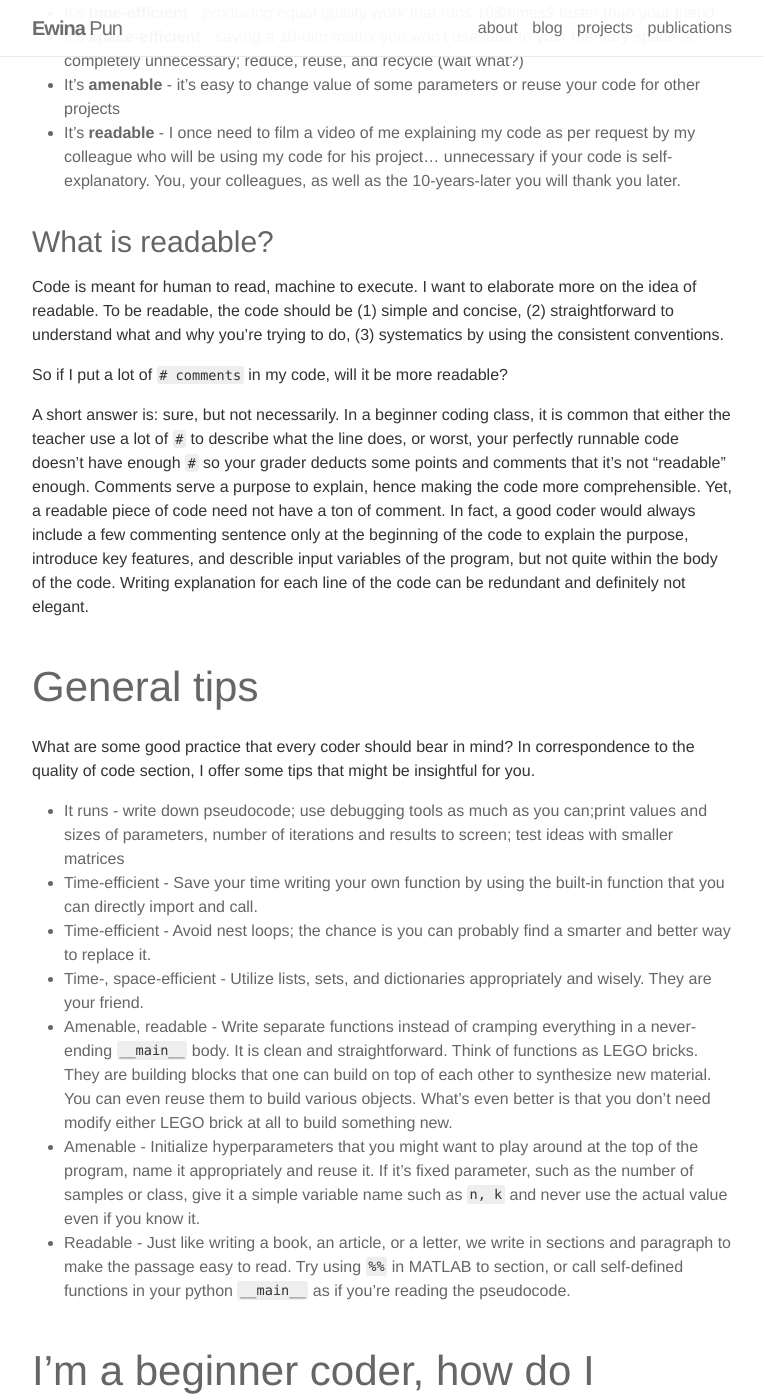
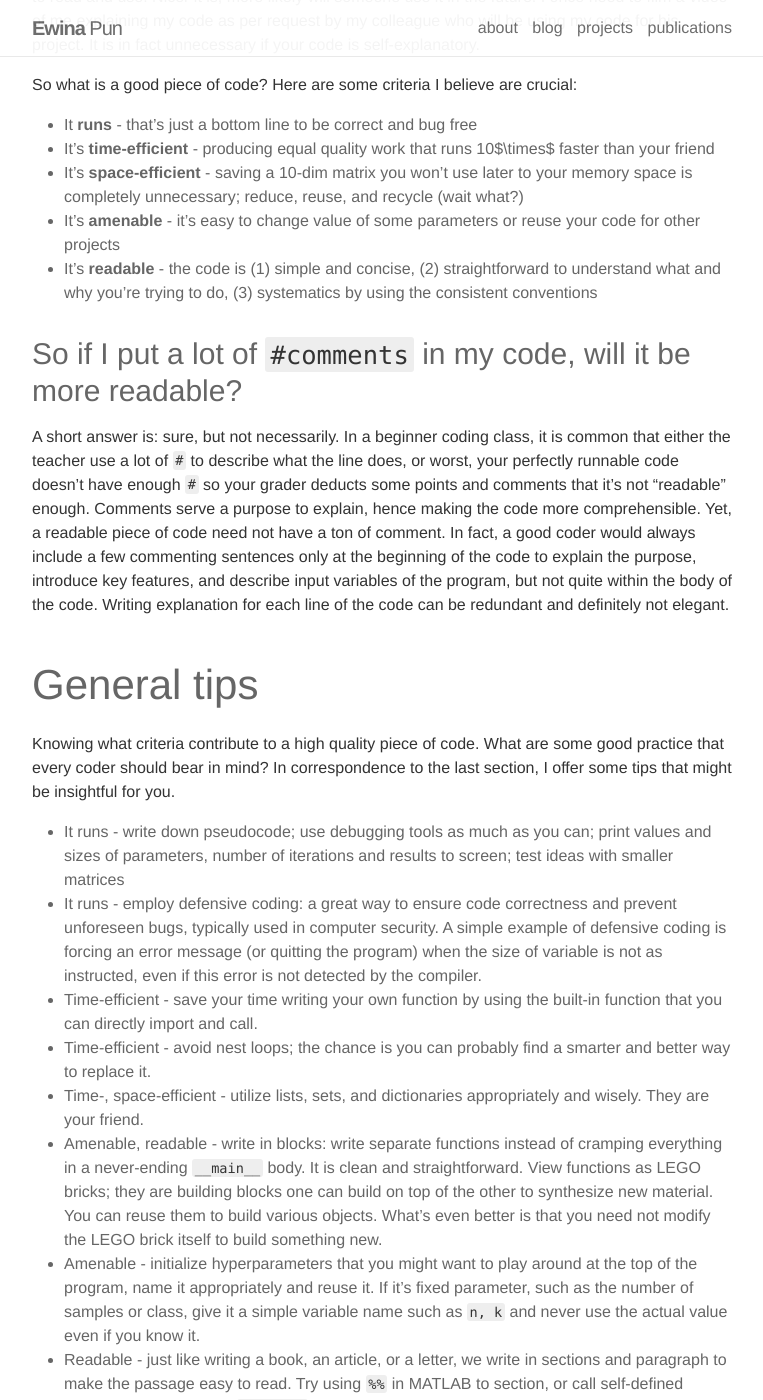
Before and after one commit to ewinapun/ewinapun.github.io, a Jekyll site: the page built from _posts/2018-2-25-coding_tips.md, in a window 1280 px wide and 1400 px high, scrolled down 594 px. Shown: the whole window, without its empty margins (258-1021 px from the left). Built offline with Jekyll 4.4.1, drawn with Linux system fonts in a browser that asks for light colours; nearby versions of some CDN libraries; some of the changed text lies outside the part shown.

Commit message:
new edit

````diff
--- a/_posts/2018-2-25-coding_tips.md
+++ b/_posts/2018-2-25-coding_tips.md
@@ -1,47 +1,50 @@
 ---
 layout: post
-title: Don't tell me how to code
+title: Don't Tell Me How to Code
 date: 2019-2-28 06:00
 description: Giving some advise on coding from a researcher perspective
 published: true
 ---
 
-Everyone has different coding styles. Whether you are a clean or messy coder, it is fine as long as the program runs, right? Well, not quite. This quick article serves as a summary of what I've observed and learned, from coursework and working with people of various background (engineering, CS, biomedical, neuroscience folks...) throughout the years. To me, writing code is similar to writing an article. There are certain elements that can make a a piece of code *good*. What are some tricks and tips that might benefit YOU?
+Everyone has different coding styles. Whether you are a clean or messy coder, it is fine as long as the program runs, right? Well, not quite. This quick article serves as a summary of what I've observed and learned, from coursework and working with people of various background (engineering, CS, biomedical, neuroscience folks...) throughout the years. To me, writing code is similar to writing an article. There are certain elements that can make a a piece of code ***good***. What are some tricks and tips that might benefit YOU?
 
 <p class="caption">
-    P.S. People write books on how to write nice code. I am not trying to condense their work. This article is my own short summary that will most benefit beginner coders.
+    P.S. People write books on how to write nice code. It is not my intention to condense their work. This article is my own short summary that might most benefit beginner coders.
 </p>
 
 ## Quality of code
 
-What is a good piece of code? Here are some criteria I believe are crucial:
+Why do we bother to write quality codes? Code is meant for human to read, machine to execute. That means not only we want it to do a good job, we also want it to be presentable for other people to read and use. Nicer it is, more likely will someone use it in the future. I once need to film a video of me explaining my code as per request by my colleague who will be using my code for his project. It is in fact unnecessary if your code is self-explanatory.
 
-* It **runs** - that's just a bottom line to be correct
+So what is a good piece of code? Here are some criteria I believe are crucial:
+
+* It **runs** - that's just a bottom line to be correct and bug free
 * It's **time-efficient** - producing equal quality work that runs 10$\times$ faster than your friend
 * It's **space-efficient** - saving a 10-dim matrix you won't use later to your memory space is completely unnecessary; reduce, reuse, and recycle (wait what?)
 * It's **amenable** - it's easy to change value of some parameters or reuse your code for other projects
-* It's **readable** - I once need to film a video of me explaining my code as per request by my colleague who will be using my code for his project... unnecessary if your code is self-explanatory. You, your colleagues, as well as the 10-years-later you will thank you later.
+* It's **readable** - the code is (1) simple and concise, (2) straightforward to understand what and why you're trying to do, (3) systematics by using the consistent conventions
 
-### What is readable?
+### So if I put a lot of ```#comments``` in my code, will it be more readable?
 
-Code is meant for human to read, machine to execute. I want to elaborate more on the idea of readable. To be readable, the code should be (1) simple and concise, (2) straightforward to understand what and why you're trying to do, (3) systematics by using the consistent conventions.
-
-So if I put a lot of ```# comments``` in my code, will it be more readable?
-
-A short answer is: sure, but not necessarily. In a beginner coding class, it is common that either the teacher use a lot of ```#``` to describe what the line does, or worst, your perfectly runnable code doesn't have enough ```#``` so your grader deducts some points and comments that it's not "readable" enough. Comments serve a purpose to explain, hence making the code more comprehensible. Yet, a readable piece of code need not have a ton of comment. In fact, a good coder would always include a few commenting sentence only at the beginning of the code to explain the purpose, introduce key features, and describle input variables of the program, but not quite within the body of the code. Writing explanation for each line of the code can be redundant and definitely not elegant.
+A short answer is: sure, but not necessarily. In a beginner coding class, it is common that either the teacher use a lot of ```#``` to describe what the line does, or worst, your perfectly runnable code doesn't have enough ```#``` so your grader deducts some points and comments that it's not "readable" enough. Comments serve a purpose to explain, hence making the code more comprehensible. Yet, a readable piece of code need not have a ton of comment. In fact, a good coder would always include a few commenting sentences only at the beginning of the code to explain the purpose, introduce key features, and describe input variables of the program, but not quite within the body of the code. Writing explanation for each line of the code can be redundant and definitely not elegant.
 
 ## General tips
 
-What are some good practice that every coder should bear in mind? In correspondence to the quality of code section, I offer some tips that might be insightful for you.
+Knowing what criteria contribute to a high quality piece of code. What are some good practice that every coder should bear in mind? In correspondence to the last section, I offer some tips that might be insightful for you.
 
-* It runs - write down pseudocode; use debugging tools as much as you can;print values and sizes of parameters, number of iterations and results to screen; test ideas with smaller matrices
-* Time-efficient - Save your time writing your own function by using the built-in function that you can directly import and call.
-* Time-efficient - Avoid nest loops; the chance is you can probably find a smarter and better way to replace it.
-* Time-, space-efficient - Utilize lists, sets, and dictionaries appropriately and wisely. They are your friend.
-* Amenable, readable - Write separate functions instead of cramping everything in a never-ending ```__main__``` body. It is clean and straightforward. Think of functions as LEGO bricks. They are building blocks that one can build on top of each other to synthesize new material. You can even reuse them to build various objects. What's even better is that you don't need modify either LEGO brick at all to build something new.
-* Amenable - Initialize hyperparameters that you might want to play around at the top of the program, name it appropriately and reuse it. If it's fixed parameter, such as the number of samples or class, give it a simple variable name such as ```n, k``` and never use the actual value even if you know it.
-* Readable - Just like writing a book, an article, or a letter, we write in sections and paragraph to make the passage easy to read. Try using ```%%``` in MATLAB to section, or call self-defined functions in your python ```__main__``` as if you're reading the pseudocode.
+* It runs - write down pseudocode; use debugging tools as much as you can; print values and sizes of parameters, number of iterations and results to screen; test ideas with smaller matrices
+* It runs - employ defensive coding: a great way to ensure code correctness and prevent unforeseen bugs, typically used in computer security. A simple example of defensive coding is forcing an error message (or quitting the program) when the size of variable is not as instructed, even if this error is not detected by the compiler.
+* Time-efficient - save your time writing your own function by using the built-in function that you can directly import and call.
+* Time-efficient - avoid nest loops; the chance is you can probably find a smarter and better way to replace it.
+* Time-, space-efficient - utilize lists, sets, and dictionaries appropriately and wisely. They are your friend.
+* Amenable, readable - write in blocks: write separate functions instead of cramping everything in a never-ending ```__main__``` body. It is clean and straightforward. View functions as LEGO bricks; they are building blocks one can build on top of the other to synthesize new material. You can reuse them to build various objects. What's even better is that you need not modify the LEGO brick itself to build something new.
+* Amenable - initialize hyperparameters that you might want to play around at the top of the program, name it appropriately and reuse it. If it's fixed parameter, such as the number of samples or class, give it a simple variable name such as ```n, k``` and never use the actual value even if you know it.
+* Readable - just like writing a book, an article, or a letter, we write in sections and paragraph to make the passage easy to read. Try using ```%%``` in MATLAB to section, or call self-defined functions in your python ```__main__``` as if you're reading the pseudocode.
 
 ## I'm a beginner coder, how do I advance fast?
 
 You can only learn so much from an intro to programming class. After learning the concepts, it's very important to put it in practice. Remember, there's no overnight piano prodigies, so there's no overnight coding genius. The most effective way to improve your code quality is to practice writing your own code on common problems. Unless you need to look up a certain function or to fix a bug, DO NOT search for answer or copy-paste from anyone. Once your code is up and running, compare it to solutions you find online. You will be surprise to see how much improvement can be done. Learn and absorb, write and repeat!
+
+## Conclusion
+
+It is a long way to go to master coding. A new fancy text editor doesn't help as much as actual practice and implementation. If you are interesting to read more, there are plenty of coding guide just a quick search away. Good luck!
````
